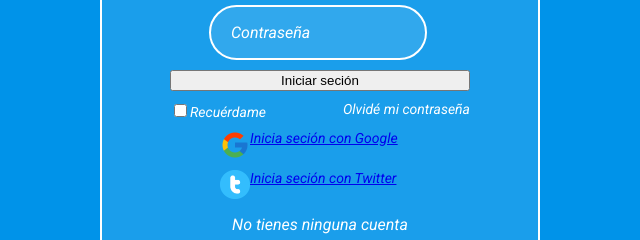
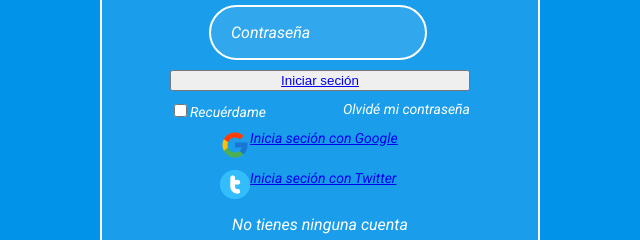
Before and after one commit to V11Playko/Platzi-Video, a plain HTML site: page index.html in a window 1280 px wide. Shown: the part 300-540 px from the top of the page, 290-930 px from the left. Drawn offline with Linux system fonts and the light colour scheme.

Commit message:
conexion entre iniciar sesion y el perfil

```diff
--- a/index.html
+++ b/index.html
@@ -32,7 +32,7 @@
           <form class="login-container--form">
               <input class="input-plaza" type="text" placeholder="Correo">
               <input class="input-plaza" type="password" placeholder="Contraseña">
-              <button class="button">Iniciar seción</button>
+              <button class="button"><a href="perfil.html">Iniciar seción</a></button>
               <div class="login-container--remember-me">
                   <label>
                       <input type="checkbox" id="cbox1" value="checkbox">Recuérdame
```
